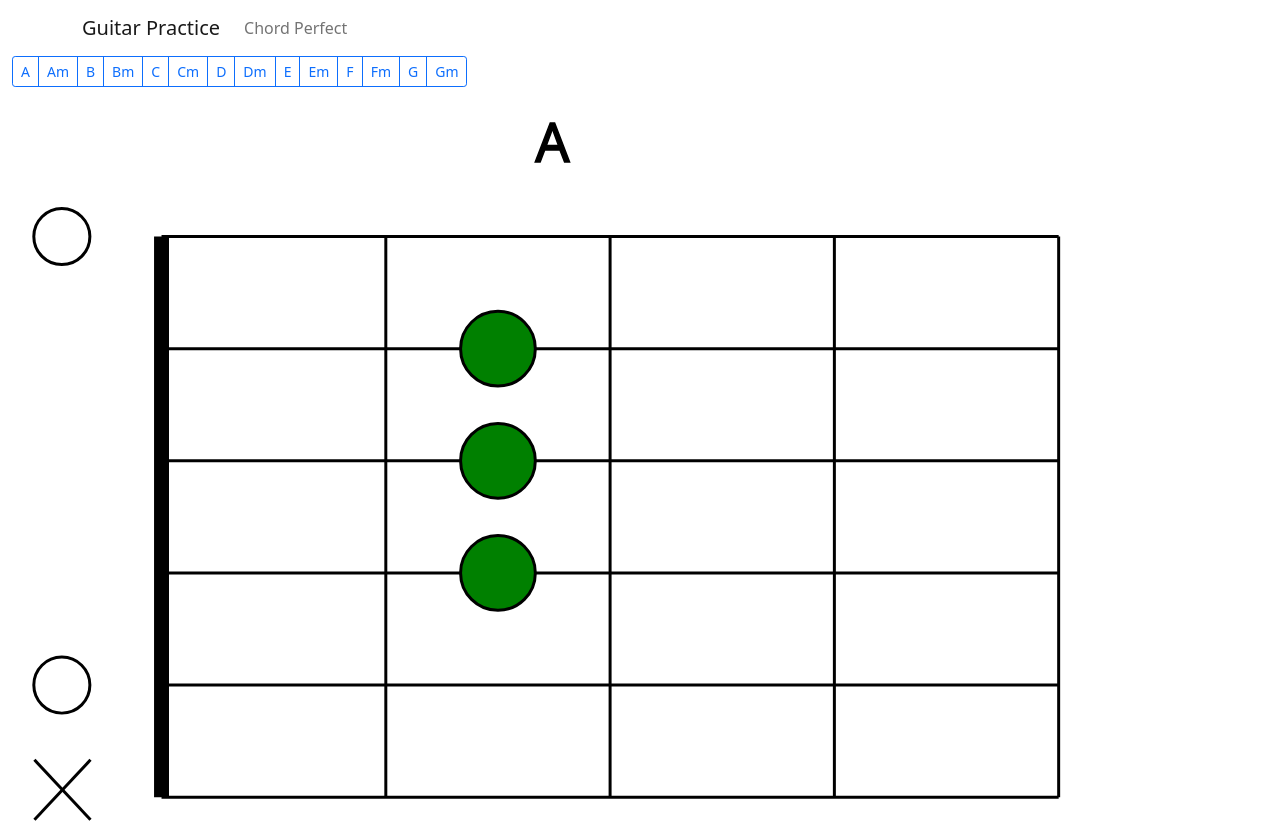
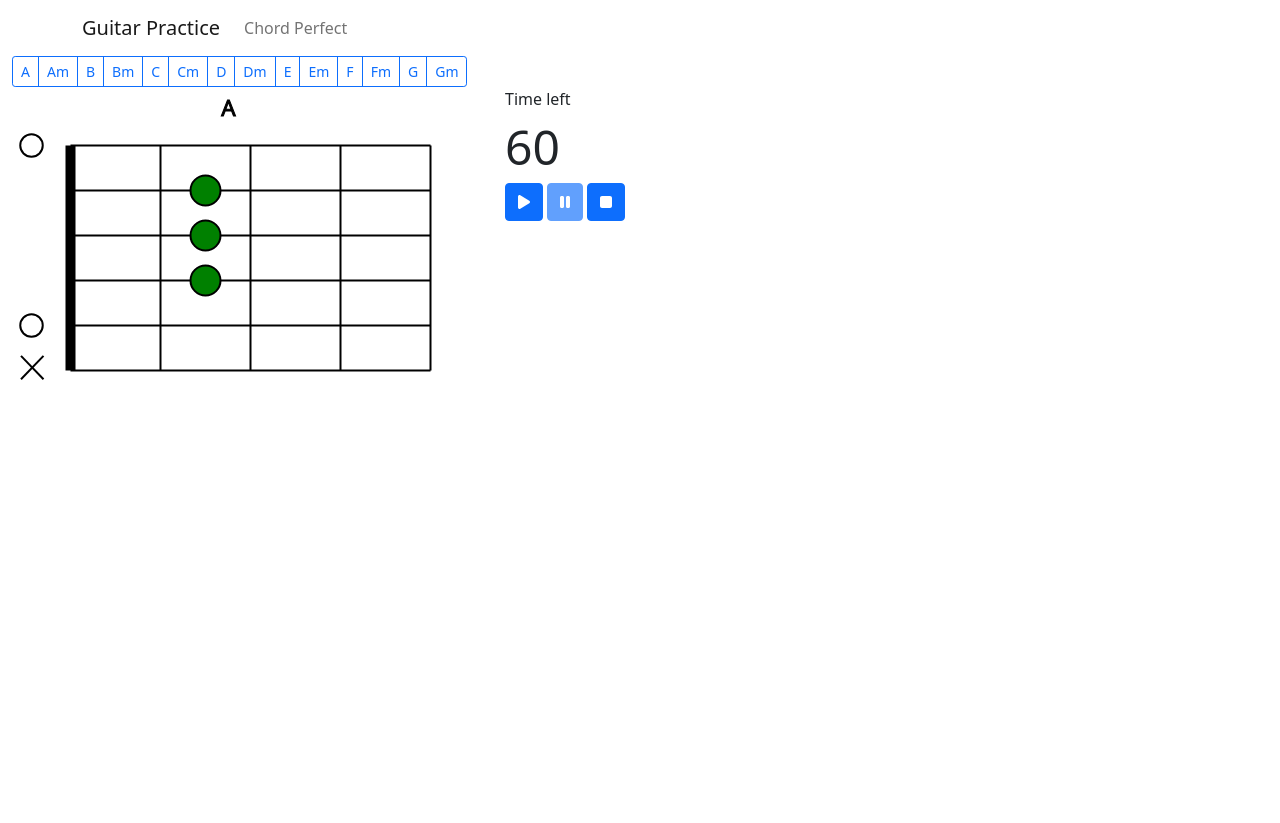
Before and after one commit to fedragon/guitar-practice, a Next.js app: page /chord-perfect in a window 1280 px wide. Shown: the top 823 px of the page. After the commit the page ends 800 px from the top, so only its background shows below. Built offline with nearby package versions, Linux system fonts and the light colour scheme.

Commit message:
Make fretboard size configurable

```diff
--- /dev/null
+++ b/components/fretboard.tsx
@@ -0,0 +1,91 @@
+export default function Guitar({
+  config,
+  chord
+}: {
+  config: {
+    base: number, // base value (in pixel) used to keep fretboard proportional
+  },
+  chord: {
+    name: string,
+    startingFret: number,
+    strings: {
+      gstring: number, // 1 = high E, 6 = low E
+      fret: number,    // relative to startingFret
+      strum?: boolean  // strum an open string?
+    }[]
+  }
+}) {
+  let base = config.base
+  let off = base * 1.3
+  let width = base * 8
+  let height = base * 5
+  let chordNameFontSize = base / 2
+  let startingFretFontSize = base / 3
+
+  return (
+    <svg xmlns={"http://www.w3.org/2000/svg"} width={off * 2 + width} height={off * 2 + height}>
+      {/* nut */}
+      <line x1={off} y1={off} x2={off} y2={off + height} stroke={"black"} strokeWidth={10} />
+
+      {/* frets */}
+      <line x1={off + width / 4} y1={off} x2={off + width / 4} y2={off + height} stroke={"black"} strokeWidth={2} />
+      <line x1={off + width / 2} y1={off} x2={off + width / 2} y2={off + height} stroke={"black"} strokeWidth={2} />
+      <line x1={off + width / 4 * 3} y1={off} x2={off + width / 4 * 3} y2={off + height} stroke={"black"} strokeWidth={2} />
+      <line x1={off + width} y1={off} x2={off + width} y2={off + height} stroke={"black"} strokeWidth={2} />
+
+      {chord.startingFret > 1 &&
+        <text
+          x={off + base - 10}
+          y={off / 2}
+          fontSize={startingFretFontSize}
+          stroke={"black"}>
+          {chord.startingFret}fr
+        </text>}
+
+      {/* strings */}
+      <line x1={off} y1={off} x2={off + width} y2={off} stroke={"black"} strokeWidth={2} />
+      <line x1={off} y1={off + base} x2={off + width} y2={off + base} stroke={"black"} strokeWidth={2} />
+      <line x1={off} y1={off + base * 2} x2={off + width} y2={off + base * 2} stroke={"black"} strokeWidth={2} />
+      <line x1={off} y1={off + base * 3} x2={off + width} y2={off + base * 3} stroke={"black"} strokeWidth={2} />
+      <line x1={off} y1={off + base * 4} x2={off + width} y2={off + base * 4} stroke={"black"} strokeWidth={2} />
+      <line x1={off} y1={off + height} x2={off + width} y2={off + height} stroke={"black"} strokeWidth={2} />
+
+      {/* chord name */}
+      <text x={off / 2 + width / 2} y={off / 2} fontSize={chordNameFontSize} stroke={"black"} fill={"black"}>{chord.name}</text>
+
+      {chord.strings.map(function (row: { gstring: number, fret: number, strum?: boolean }) {
+        let gstring = row.gstring - 1
+
+        if (row.strum ?? true) {
+          let cx = off / 3
+          let cy = off + base * gstring
+          let radius = base / 3
+          let fill = "green"
+
+          if (row.fret == 0) {
+            fill = "white"
+            radius = base / 4
+          } else if (row.fret == 1) {
+            cx = off + base
+          } else if (row.fret > 1) {
+            cx = off + base * (row.fret + 1) + base * (row.fret - 2)
+          }
+
+          return (<circle cx={cx} cy={cy} r={radius} stroke={"black"} strokeWidth={2} fill={fill} />)
+        } else {
+          let x = base / 2
+          let y1 = off * 1.15 + base * gstring
+          let y2 = off * 0.75 + base * gstring
+          let moff = base / 5
+
+          return (
+            [
+              <line x1={moff} y1={y1} x2={x + moff} y2={y2} stroke={"black"} strokeWidth={2} />,
+              <line x1={x + moff} y1={y1} x2={moff} y2={y2} stroke={"black"} strokeWidth={2} />
+            ]
+          )
+        }
+      })}
+    </svg>
+  )
+}
--- a/components/guitar.tsx
+++ /dev/null
@@ -1,79 +0,0 @@
-export default function Guitar({
-  chord
-}: {
-  chord: {
-    name: string,
-    startingFret: number,
-    strings: {
-      gstring: number, // 1 = high E, 6 = low E
-      fret: number,    // relative to startingFret
-      strum?: boolean  // strum an open string?
-    }[]
-  }
-}) {
-  let base = 75
-  let xoff = base + 25
-  let yoff = xoff
-  let width = base * 8
-  let height = base * 5
-
-  return (
-    <svg xmlns="http://www.w3.org/2000/svg" viewBox="0 0 840 700" >
-      {/* nut */}
-      <line x1={xoff} y1={yoff} x2={xoff} y2={yoff + height} stroke={"black"} strokeWidth={10} />
-
-      {/* frets */}
-      <line x1={xoff + width / 4} y1={yoff} x2={xoff + width / 4} y2={yoff + height} stroke={"black"} strokeWidth={2} />
-      <line x1={xoff + width / 2} y1={yoff} x2={xoff + width / 2} y2={yoff + height} stroke={"black"} strokeWidth={2} />
-      <line x1={xoff + width / 4 * 3} y1={yoff} x2={xoff + width / 4 * 3} y2={yoff + height} stroke={"black"} strokeWidth={2} />
-      <line x1={xoff + width} y1={yoff} x2={xoff + width} y2={yoff + height} stroke={"black"} strokeWidth={2} />
-
-      {chord.startingFret > 1 && <text x={xoff + base - 10} y={xoff / 2} fontSize={18} stroke={"black"}>{chord.startingFret}fr</text>}
-
-      {/* strings */}
-      <line x1={xoff} y1={yoff} x2={xoff + width} y2={yoff} stroke={"black"} strokeWidth={2} />
-      <line x1={xoff} y1={yoff + base} x2={xoff + width} y2={yoff + base} stroke={"black"} strokeWidth={2} />
-      <line x1={xoff} y1={yoff + base * 2} x2={xoff + width} y2={yoff + base * 2} stroke={"black"} strokeWidth={2} />
-      <line x1={xoff} y1={yoff + base * 3} x2={xoff + width} y2={yoff + base * 3} stroke={"black"} strokeWidth={2} />
-      <line x1={xoff} y1={yoff + base * 4} x2={xoff + width} y2={yoff + base * 4} stroke={"black"} strokeWidth={2} />
-      <line x1={xoff} y1={yoff + height} x2={xoff + width} y2={yoff + height} stroke={"black"} strokeWidth={2} />
-
-      {/* chord name */}
-      <text x={xoff / 2 + width / 2} y={yoff / 2} fontSize={36} stroke={"black"} fill={"black"}>{chord.name}</text>
-
-      {chord.strings.map(function (row: { gstring: number, fret: number, strum?: boolean }) {
-        let gstring = row.gstring - 1
-
-        if (row.strum ?? true) {
-          let cx = xoff / 3
-          let cy = yoff + base * gstring
-          let radius = base / 3
-          let fill = "green"
-
-          if (row.fret == 0) {
-            fill = "white"
-            radius = base / 4
-          } else if (row.fret == 1) {
-            cx = xoff + base
-          } else if (row.fret > 1) {
-            cx = xoff + base * (row.fret + 1) + base * (row.fret - 2)
-          }
-
-          return (<circle cx={cx} cy={cy} r={radius} stroke={"black"} strokeWidth={2} fill={fill} />)
-        } else {
-          let x = base / 2
-          let y1 = yoff * 1.15 + base * gstring
-          let y2 = yoff * 0.75 + base * gstring
-          let off = 15
-
-          return (
-            [
-              <line x1={off} y1={y1} x2={x + off} y2={y2} stroke={"black"} strokeWidth={2} />,
-              <line x1={x + off} y1={y1} x2={off} y2={y2} stroke={"black"} strokeWidth={2} />
-            ]
-          )
-        }
-      })}
-    </svg>
-  )
-}
--- a/pages/chord-perfect.tsx
+++ b/pages/chord-perfect.tsx
@@ -4,7 +4,7 @@ import { faPause, faPlay, faStop } from '@fortawesome/free-solid-svg-icons'
 import { useEffect, useState } from 'react'
 import { Button, ButtonGroup, Container, Stack } from 'react-bootstrap'
 import { AllChords } from '../components/chords'
-import Guitar from '../components/guitar'
+import Fretboard from '../components/fretboard'
 
 export default function ChordPerfect() {
   const [chord, setChord] = useState(AllChords[0])
@@ -43,12 +43,13 @@ export default function ChordPerfect() {
           })}
         </ButtonGroup>
       </Stack>
-      <Guitar key={"guitar"} chord={chord} />
-      <Stack direction={"horizontal"} gap={1}>
+      <Stack direction={"horizontal"} gap={3}>
+        <Fretboard key={"fretboard"} config={{ base: 45 }} chord={chord} />
+        <Stack>
           <Stack>
             <div key={"timeLeftLabel"}>Time left</div>
             <div key={"timeLeft"} style={{ fontSize: 48 }}>{timeLeft}</div>
-        </Stack>
+            <Stack direction={"horizontal"} gap={1}>
               <Button key={"play"} onClick={() => { setTimer(true) }} disabled={isTimerActive}>
                 <FontAwesomeIcon icon={faPlay} />
               </Button>
@@ -60,5 +61,8 @@ export default function ChordPerfect() {
               </Button>
             </Stack>
           </Stack>
+        </Stack>
+      </Stack>
+    </Stack>
   )
 }
```
Lines whose indentation alone changed are shown as unchanged.
